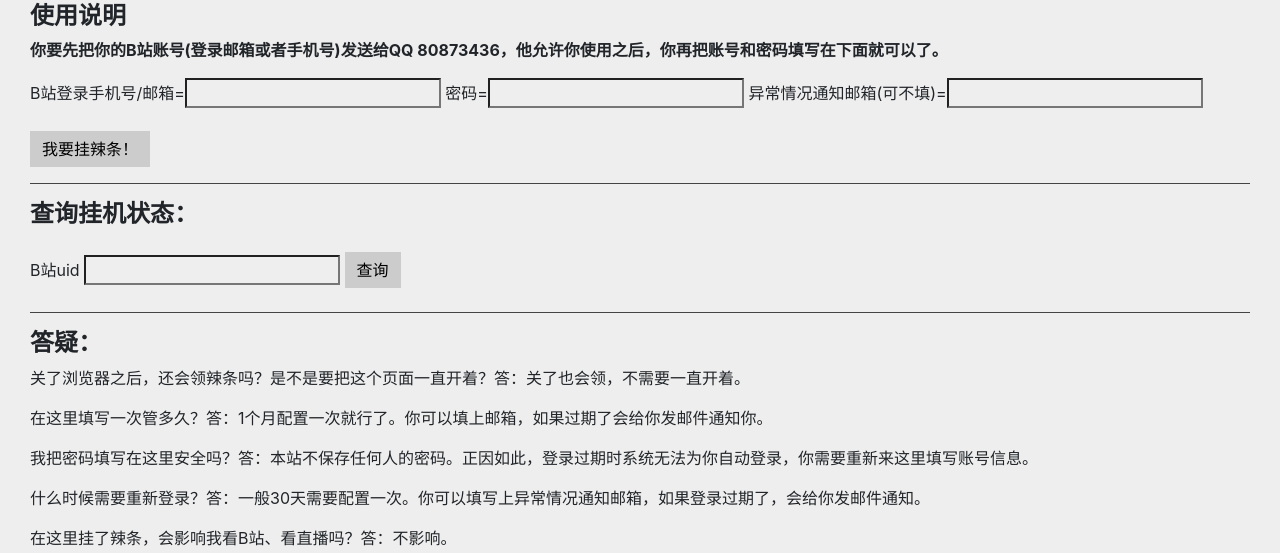
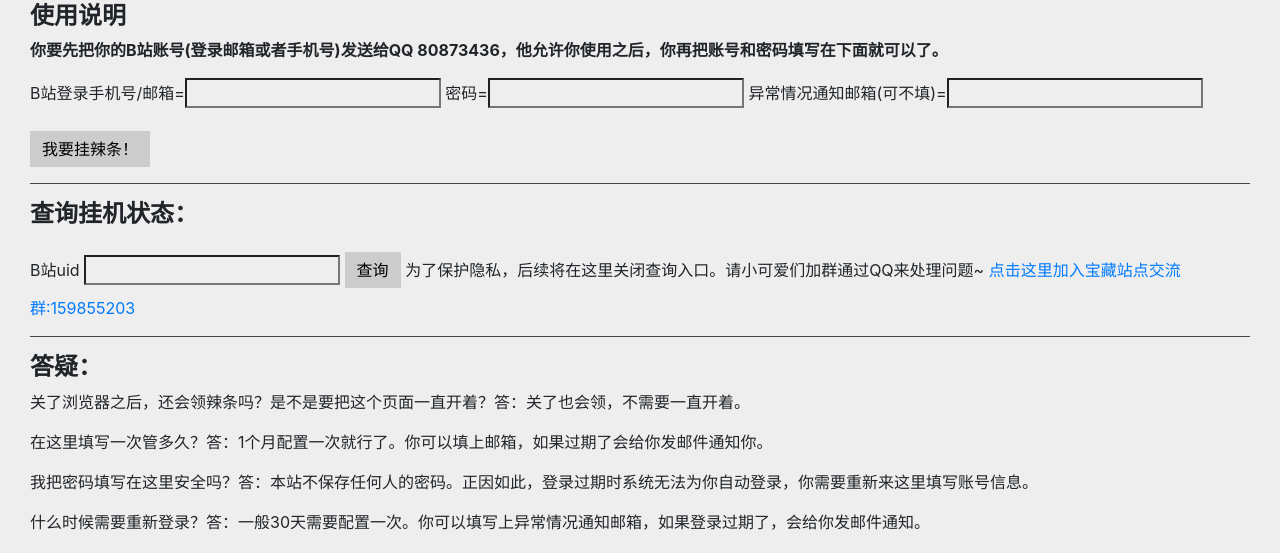
Before and after one commit to cl-ei/stormgift, a Python web app: template website/templates/website_homepage.html in a window 1280 px wide. Shown: the part 215-768 px from the top of the page. Run offline with Jinja, Linux system fonts and the light colour scheme; the template is opened without the code that fills it, so the values that code supplies are empty; some libraries are stand-ins or nearby versions.

Commit message:
update cqbot.

```diff
--- a/website/templates/website_homepage.html
+++ b/website/templates/website_homepage.html
@@ -148,6 +148,8 @@
     <label>B站uid <input class="redinput" type="number" name="query-uid">
         <button class="button center" id="submit-query">查询</button>
     </label>
+    为了保护隐私，后续将在这里关闭查询入口。请小可爱们加群通过QQ来处理问题~
+    <a title="←◡←" href="https://jq.qq.com/?_wv=1027&k=5rxXTM7">点击这里加入宝藏站点交流群:159855203</a>
 </div>
 <hr>
 
```
